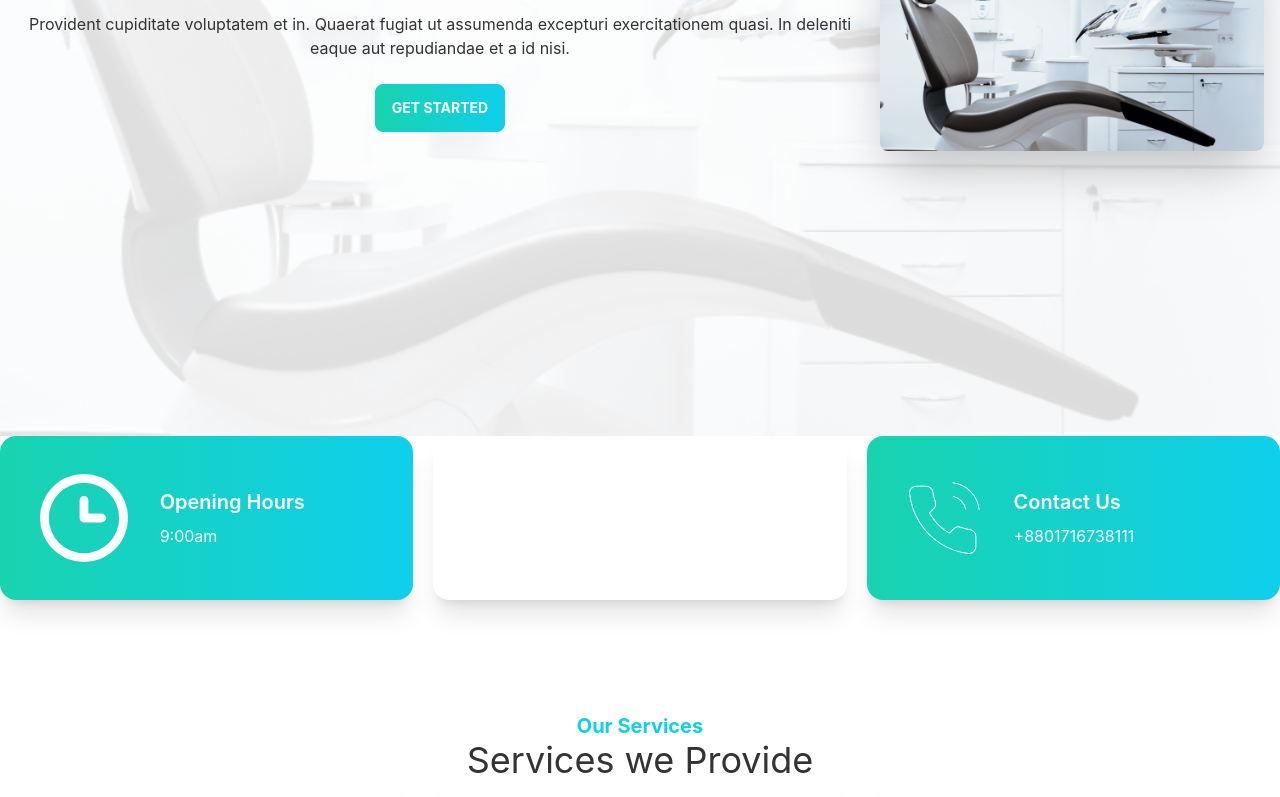
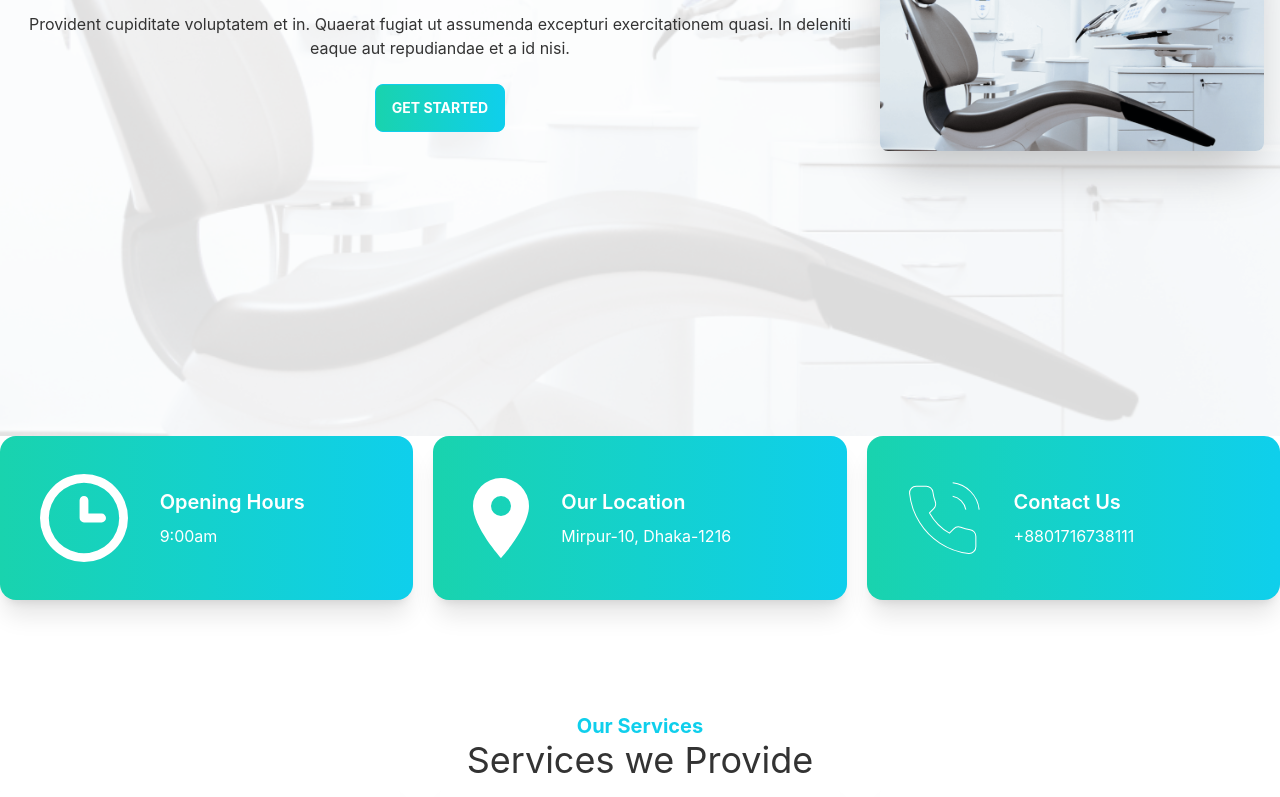
Before and after one commit to rased100/Hello-Doctor, a React (Create React App) app: page / in a window 1280 px wide. Shown: the part 428-1225 px from the top of the page. Built offline with nearby package versions, Linux system fonts and the light colour scheme.

Commit message:
home page done

```diff
--- a/src/Pages/Home/Info.js
+++ b/src/Pages/Home/Info.js
@@ -8,7 +8,7 @@ const info = () => {
     return (
         <div className='grid grid-cols-1 lg:grid-cols-3 gap-5'>
             <InfoCard bgClass="bg-gradient-to-r from-secondary to-primary" p="9:00am" cardTitle="Opening Hours" img={clock}></InfoCard>
-            <InfoCard bgClass="bg-accent" p="Mirpur-10, Dhaka-1216" cardTitle="Our Location" img={marker}></InfoCard>
+            <InfoCard bgClass="bg-gradient-to-r from-secondary to-primary" p="Mirpur-10, Dhaka-1216" cardTitle="Our Location" img={marker}></InfoCard>
             <InfoCard bgClass="bg-gradient-to-r from-secondary to-primary" p="+8801716738111" cardTitle="Contact Us" img={phone}></InfoCard>
         </div>
     );
```
